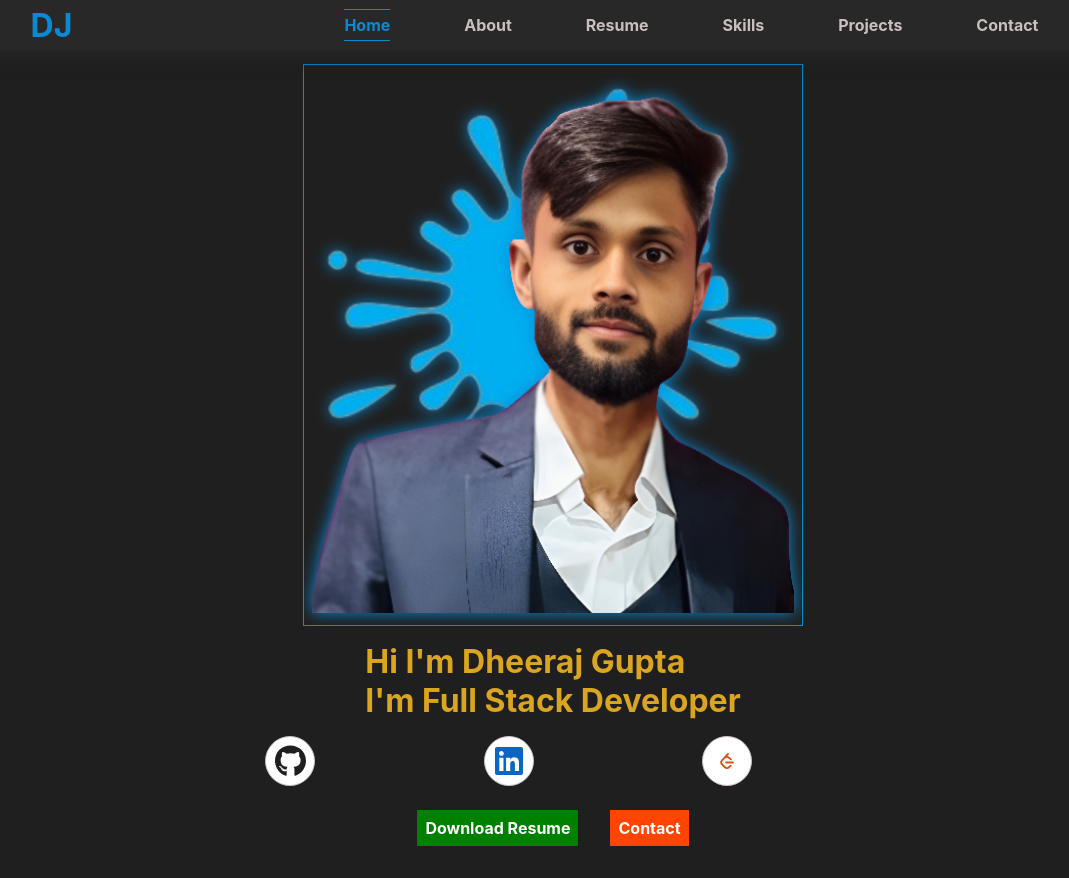
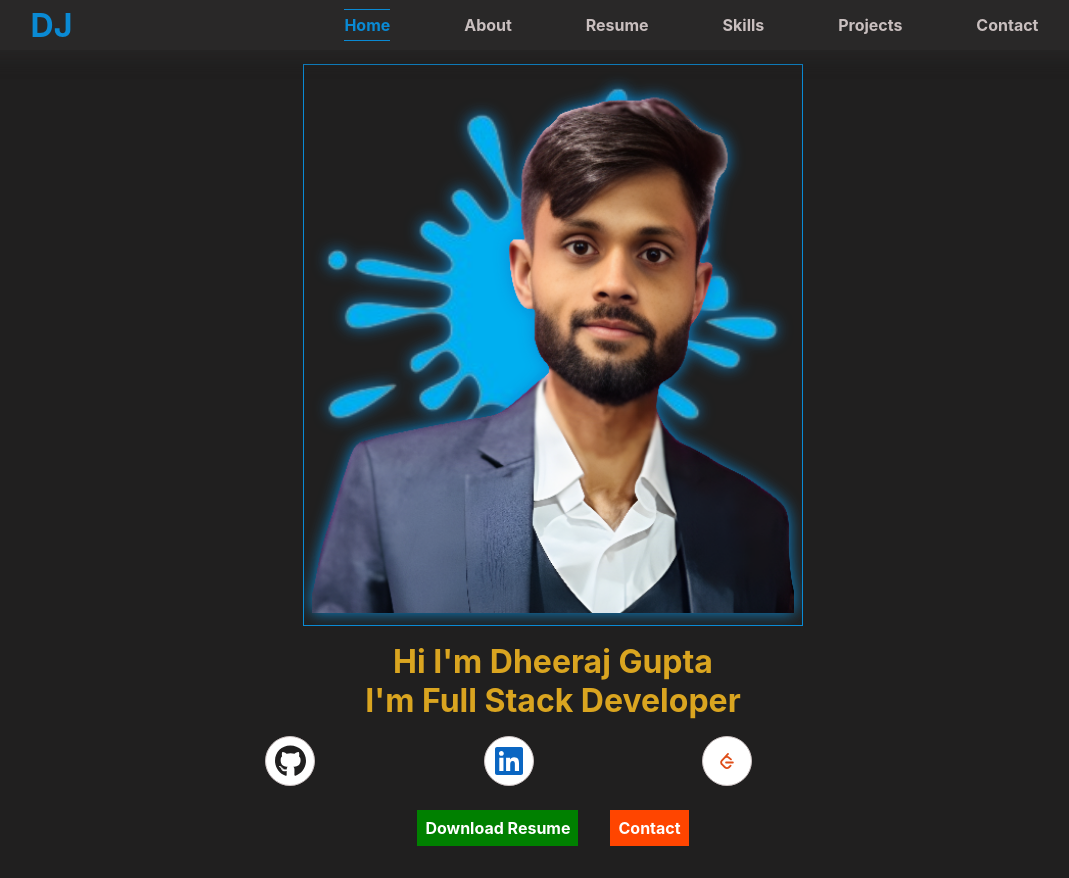
Before and after one commit to djgupta820/myportfolio, a React (Vite) app: page / in a window 1280 px wide. Shown: the whole page, without its empty margins (87-1156 px from the left). Built offline with nearby package versions, Linux system fonts and the light colour scheme.

Commit message:
changed scrollbar thumb style

```diff
--- a/src/App.css
+++ b/src/App.css
@@ -13,6 +13,7 @@ body::-webkit-scrollbar-track{
 body::-webkit-scrollbar-thumb{
   background-color: var(--sp-col);
   border: 1px solid var(--light);
+  border-radius: 8px;
 }
 body {
   background-color: var(--dark-1);
@@ -174,6 +175,7 @@ body {
 }
 .image h1 {
   color: goldenrod;
+  text-align: center;
 }
 .social-links {
   width: 50%;
```
